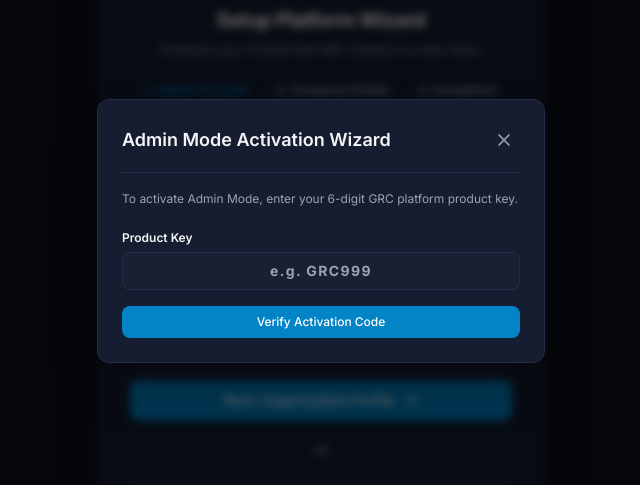
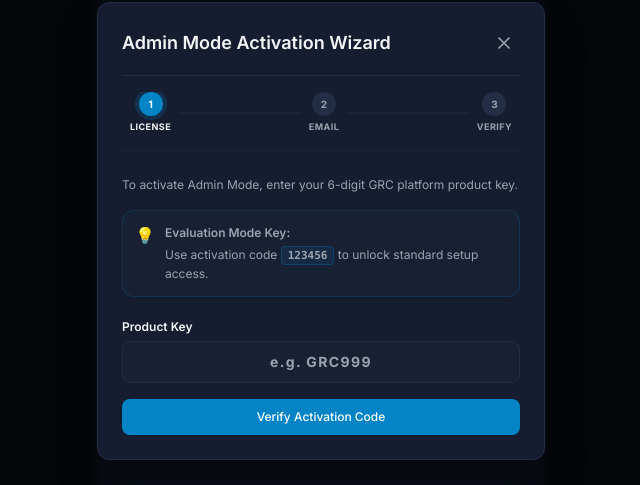
Before and after one commit to Pranav-Amin-10/Enterprise_Risk_Assessment_Platform, a React (Vite) app in the folder frontend/: page /setup in a window 1280 px wide. Both pictures are taken after a click on the button "First Time Sign Up / Activate Platform". Shown: the part 169-654 px from the top of the page, without its empty margins (319-959 px from the left). Built offline with nearby package versions, Linux system fonts and the light colour scheme; no server answers.

Commit message:
feat: design premium 3-step visualizer for Admin Mode Activation Wizard and add demo key alerts

```diff
--- a/frontend/src/pages/Login.tsx
+++ b/frontend/src/pages/Login.tsx
@@ -261,11 +261,65 @@ export const Login: React.FC = () => {
         title="Admin Mode Activation Wizard"
         size="sm"
       >
+        <div className="space-y-6">
+          {/* Step Progress Visualizer */}
+          <div className="flex items-center justify-between px-2 pb-4 border-b border-dark-border/40">
+            <div className="flex flex-col items-center space-y-1">
+              <span className={`h-6 w-6 rounded-full flex items-center justify-center text-[10px] font-bold transition-all ${
+                setupStep === 1
+                  ? 'bg-brand-500 text-white ring-4 ring-brand-500/20'
+                  : setupStep > 1
+                  ? 'bg-emerald-500 text-white'
+                  : 'bg-dark-border text-dark-muted'
+              }`}>
+                {setupStep > 1 ? '✓' : '1'}
+              </span>
+              <span className={`text-[9px] font-bold tracking-wider uppercase ${setupStep === 1 ? 'text-brand-400' : 'text-dark-muted'}`}>License</span>
+            </div>
+            <div className="flex-1 h-0.5 mx-2 bg-dark-border/40 relative">
+              <div className={`absolute inset-y-0 left-0 bg-brand-500 transition-all duration-300 ${setupStep > 1 ? 'w-full' : 'w-0'}`} />
+            </div>
+            <div className="flex flex-col items-center space-y-1">
+              <span className={`h-6 w-6 rounded-full flex items-center justify-center text-[10px] font-bold transition-all ${
+                setupStep === 2
+                  ? 'bg-brand-500 text-white ring-4 ring-brand-500/20'
+                  : setupStep > 2
+                  ? 'bg-emerald-500 text-white'
+                  : 'bg-dark-border text-dark-muted'
+              }`}>
+                {setupStep > 2 ? '✓' : '2'}
+              </span>
+              <span className={`text-[9px] font-bold tracking-wider uppercase ${setupStep === 2 ? 'text-brand-400' : 'text-dark-muted'}`}>Email</span>
+            </div>
+            <div className="flex-1 h-0.5 mx-2 bg-dark-border/40 relative">
+              <div className={`absolute inset-y-0 left-0 bg-brand-500 transition-all duration-300 ${setupStep > 2 ? 'w-full' : 'w-0'}`} />
+            </div>
+            <div className="flex flex-col items-center space-y-1">
+              <span className={`h-6 w-6 rounded-full flex items-center justify-center text-[10px] font-bold transition-all ${
+                setupStep === 3
+                  ? 'bg-brand-500 text-white ring-4 ring-brand-500/20'
+                  : 'bg-dark-border text-dark-muted'
+              }`}>
+                3
+              </span>
+              <span className={`text-[9px] font-bold tracking-wider uppercase ${setupStep === 3 ? 'text-brand-400' : 'text-dark-muted'}`}>Verify</span>
+            </div>
+          </div>
+
           {setupStep === 1 && (
             <form onSubmit={handleVerifyProductKey} className="space-y-4 text-left">
               <p className="text-xs text-dark-muted leading-relaxed">
                 To activate Admin Mode, enter your 6-digit GRC platform product key.
               </p>
+
+              <div className="bg-[#232d45]/20 border border-brand-500/20 rounded-xl p-3 text-xs leading-relaxed text-dark-muted flex items-start gap-2.5">
+                <span className="text-base">💡</span>
+                <div>
+                  <span className="font-semibold text-brand-400">Evaluation Mode Key:</span>
+                  <p className="mt-0.5">Use activation code <code className="px-1.5 py-0.5 bg-brand-500/10 border border-brand-500/30 rounded text-brand-300 font-bold text-[11px]">123456</code> to unlock standard setup access.</p>
+                </div>
+              </div>
+
               <div className="space-y-1">
                 <label className="text-xs font-semibold text-dark-text">Product Key</label>
                 <input
@@ -273,13 +327,13 @@ export const Login: React.FC = () => {
                   placeholder="e.g. GRC999"
                   value={productKey}
                   onChange={(e) => setProductKey(e.target.value.toUpperCase())}
-                className="w-full bg-[#232d45]/20 border border-dark-border rounded-lg px-3 py-2 text-center text-sm font-bold tracking-widest text-white focus:outline-none focus:border-brand-500"
+                  className="w-full bg-[#232d45]/20 border border-dark-border rounded-lg px-3 py-2.5 text-center text-sm font-bold tracking-widest text-white focus:outline-none focus:border-brand-500 transition-colors"
                   required
                 />
               </div>
               <button
                 type="submit"
-              className="w-full bg-brand-500 hover:bg-brand-600 text-white font-medium text-xs py-2 rounded-lg transition-colors flex items-center justify-center gap-2 mt-4"
+                className="w-full bg-brand-500 hover:bg-brand-600 text-white font-medium text-xs py-2.5 rounded-lg transition-colors flex items-center justify-center gap-2 mt-4 shadow-lg shadow-brand-500/10"
               >
                 Verify Activation Code
               </button>
@@ -298,13 +352,13 @@ export const Login: React.FC = () => {
                   placeholder="admin@company.com"
                   value={setupEmail}
                   onChange={(e) => setSetupEmail(e.target.value)}
-                className="w-full bg-[#232d45]/20 border border-dark-border rounded-lg px-3 py-2 text-xs text-white focus:outline-none focus:border-brand-500"
+                  className="w-full bg-[#232d45]/20 border border-dark-border rounded-lg px-3 py-2.5 text-xs text-white focus:outline-none focus:border-brand-500 transition-colors"
                   required
                 />
               </div>
               <button
                 type="submit"
-              className="w-full bg-brand-500 hover:bg-brand-600 text-white font-medium text-xs py-2 rounded-lg transition-colors flex items-center justify-center gap-2 mt-4"
+                className="w-full bg-brand-500 hover:bg-brand-600 text-white font-medium text-xs py-2.5 rounded-lg transition-colors flex items-center justify-center gap-2 mt-4 shadow-lg shadow-brand-500/10"
               >
                 Send Verification Code
               </button>
@@ -316,6 +370,15 @@ export const Login: React.FC = () => {
               <p className="text-xs text-dark-muted leading-relaxed">
                 Enter the 6-digit passcode sent to your inbox: <strong>{setupEmail}</strong>.
               </p>
+
+              <div className="bg-[#232d45]/20 border border-emerald-500/20 rounded-xl p-3 text-xs leading-relaxed text-dark-muted flex items-start gap-2.5">
+                <span className="text-base">🔑</span>
+                <div>
+                  <span className="font-semibold text-emerald-400">Mail Simulator Passcode:</span>
+                  <p className="mt-0.5">Use passcode <code className="px-1.5 py-0.5 bg-emerald-500/10 border border-emerald-500/30 rounded text-emerald-300 font-bold text-[11px]">123456</code> to verify email ownership.</p>
+                </div>
+              </div>
+
               <div className="space-y-1">
                 <label className="text-xs font-semibold text-dark-text">Verification Passcode</label>
                 <input
@@ -324,18 +387,19 @@ export const Login: React.FC = () => {
                   placeholder="e.g. 123456"
                   value={activationOtpInput}
                   onChange={(e) => setActivationOtpInput(e.target.value.replace(/\D/g, ''))}
-                className="w-full bg-[#232d45]/20 border border-dark-border rounded-lg px-3 py-2 text-center text-sm font-bold tracking-widest text-white focus:outline-none focus:border-brand-500"
+                  className="w-full bg-[#232d45]/20 border border-dark-border rounded-lg px-3 py-2.5 text-center text-sm font-bold tracking-widest text-white focus:outline-none focus:border-brand-500 transition-colors"
                   required
                 />
               </div>
               <button
                 type="submit"
-              className="w-full bg-brand-500 hover:bg-brand-600 text-white font-medium text-xs py-2 rounded-lg transition-colors flex items-center justify-center gap-2 mt-4"
+                className="w-full bg-brand-500 hover:bg-brand-600 text-white font-medium text-xs py-2.5 rounded-lg transition-colors flex items-center justify-center gap-2 mt-4 shadow-lg shadow-brand-500/10"
               >
                 Verify OTP & Complete Setup
               </button>
             </form>
           )}
+        </div>
       </Modal>
 
     </div>
--- a/frontend/src/pages/SetupWizard.tsx
+++ b/frontend/src/pages/SetupWizard.tsx
@@ -333,11 +333,65 @@ export const SetupWizard: React.FC = () => {
         title="Admin Mode Activation Wizard"
         size="sm"
       >
+        <div className="space-y-6">
+          {/* Step Progress Visualizer */}
+          <div className="flex items-center justify-between px-2 pb-4 border-b border-dark-border/40">
+            <div className="flex flex-col items-center space-y-1">
+              <span className={`h-6 w-6 rounded-full flex items-center justify-center text-[10px] font-bold transition-all ${
+                setupStep === 1
+                  ? 'bg-brand-500 text-white ring-4 ring-brand-500/20'
+                  : setupStep > 1
+                  ? 'bg-emerald-500 text-white'
+                  : 'bg-dark-border text-dark-muted'
+              }`}>
+                {setupStep > 1 ? '✓' : '1'}
+              </span>
+              <span className={`text-[9px] font-bold tracking-wider uppercase ${setupStep === 1 ? 'text-brand-400' : 'text-dark-muted'}`}>License</span>
+            </div>
+            <div className="flex-1 h-0.5 mx-2 bg-dark-border/40 relative">
+              <div className={`absolute inset-y-0 left-0 bg-brand-500 transition-all duration-300 ${setupStep > 1 ? 'w-full' : 'w-0'}`} />
+            </div>
+            <div className="flex flex-col items-center space-y-1">
+              <span className={`h-6 w-6 rounded-full flex items-center justify-center text-[10px] font-bold transition-all ${
+                setupStep === 2
+                  ? 'bg-brand-500 text-white ring-4 ring-brand-500/20'
+                  : setupStep > 2
+                  ? 'bg-emerald-500 text-white'
+                  : 'bg-dark-border text-dark-muted'
+              }`}>
+                {setupStep > 2 ? '✓' : '2'}
+              </span>
+              <span className={`text-[9px] font-bold tracking-wider uppercase ${setupStep === 2 ? 'text-brand-400' : 'text-dark-muted'}`}>Email</span>
+            </div>
+            <div className="flex-1 h-0.5 mx-2 bg-dark-border/40 relative">
+              <div className={`absolute inset-y-0 left-0 bg-brand-500 transition-all duration-300 ${setupStep > 2 ? 'w-full' : 'w-0'}`} />
+            </div>
+            <div className="flex flex-col items-center space-y-1">
+              <span className={`h-6 w-6 rounded-full flex items-center justify-center text-[10px] font-bold transition-all ${
+                setupStep === 3
+                  ? 'bg-brand-500 text-white ring-4 ring-brand-500/20'
+                  : 'bg-dark-border text-dark-muted'
+              }`}>
+                3
+              </span>
+              <span className={`text-[9px] font-bold tracking-wider uppercase ${setupStep === 3 ? 'text-brand-400' : 'text-dark-muted'}`}>Verify</span>
+            </div>
+          </div>
+
           {setupStep === 1 && (
             <form onSubmit={handleVerifyProductKey} className="space-y-4 text-left">
               <p className="text-xs text-dark-muted leading-relaxed">
                 To activate Admin Mode, enter your 6-digit GRC platform product key.
               </p>
+
+              <div className="bg-[#232d45]/20 border border-brand-500/20 rounded-xl p-3 text-xs leading-relaxed text-dark-muted flex items-start gap-2.5">
+                <span className="text-base">💡</span>
+                <div>
+                  <span className="font-semibold text-brand-400">Evaluation Mode Key:</span>
+                  <p className="mt-0.5">Use activation code <code className="px-1.5 py-0.5 bg-brand-500/10 border border-brand-500/30 rounded text-brand-300 font-bold text-[11px]">123456</code> to unlock standard setup access.</p>
+                </div>
+              </div>
+
               <div className="space-y-1">
                 <label className="text-xs font-semibold text-dark-text">Product Key</label>
                 <input
@@ -345,13 +399,13 @@ export const SetupWizard: React.FC = () => {
                   placeholder="e.g. GRC999"
                   value={productKey}
                   onChange={(e) => setProductKey(e.target.value.toUpperCase())}
-                className="w-full bg-[#232d45]/20 border border-dark-border rounded-lg px-3 py-2 text-center text-sm font-bold tracking-widest text-white focus:outline-none focus:border-brand-500"
+                  className="w-full bg-[#232d45]/20 border border-dark-border rounded-lg px-3 py-2.5 text-center text-sm font-bold tracking-widest text-white focus:outline-none focus:border-brand-500 transition-colors"
                   required
                 />
               </div>
               <button
                 type="submit"
-              className="w-full bg-brand-500 hover:bg-brand-600 text-white font-medium text-xs py-2 rounded-lg transition-colors flex items-center justify-center gap-2 mt-4"
+                className="w-full bg-brand-500 hover:bg-brand-600 text-white font-medium text-xs py-2.5 rounded-lg transition-colors flex items-center justify-center gap-2 mt-4 shadow-lg shadow-brand-500/10"
               >
                 Verify Activation Code
               </button>
@@ -370,13 +424,13 @@ export const SetupWizard: React.FC = () => {
                   placeholder="admin@company.com"
                   value={setupEmail}
                   onChange={(e) => setSetupEmail(e.target.value)}
-                className="w-full bg-[#232d45]/20 border border-dark-border rounded-lg px-3 py-2 text-xs text-white focus:outline-none focus:border-brand-500"
+                  className="w-full bg-[#232d45]/20 border border-dark-border rounded-lg px-3 py-2.5 text-xs text-white focus:outline-none focus:border-brand-500 transition-colors"
                   required
                 />
               </div>
               <button
                 type="submit"
-              className="w-full bg-brand-500 hover:bg-brand-600 text-white font-medium text-xs py-2 rounded-lg transition-colors flex items-center justify-center gap-2 mt-4"
+                className="w-full bg-brand-500 hover:bg-brand-600 text-white font-medium text-xs py-2.5 rounded-lg transition-colors flex items-center justify-center gap-2 mt-4 shadow-lg shadow-brand-500/10"
               >
                 Send Verification Code
               </button>
@@ -388,6 +442,15 @@ export const SetupWizard: React.FC = () => {
               <p className="text-xs text-dark-muted leading-relaxed">
                 Enter the 6-digit passcode sent to your inbox: <strong>{setupEmail}</strong>.
               </p>
+
+              <div className="bg-[#232d45]/20 border border-emerald-500/20 rounded-xl p-3 text-xs leading-relaxed text-dark-muted flex items-start gap-2.5">
+                <span className="text-base">🔑</span>
+                <div>
+                  <span className="font-semibold text-emerald-400">Mail Simulator Passcode:</span>
+                  <p className="mt-0.5">Use passcode <code className="px-1.5 py-0.5 bg-emerald-500/10 border border-emerald-500/30 rounded text-emerald-300 font-bold text-[11px]">123456</code> to verify email ownership.</p>
+                </div>
+              </div>
+
               <div className="space-y-1">
                 <label className="text-xs font-semibold text-dark-text">Verification Passcode</label>
                 <input
@@ -396,18 +459,19 @@ export const SetupWizard: React.FC = () => {
                   placeholder="e.g. 123456"
                   value={activationOtpInput}
                   onChange={(e) => setActivationOtpInput(e.target.value.replace(/\D/g, ''))}
-                className="w-full bg-[#232d45]/20 border border-dark-border rounded-lg px-3 py-2 text-center text-sm font-bold tracking-widest text-white focus:outline-none focus:border-brand-500"
+                  className="w-full bg-[#232d45]/20 border border-dark-border rounded-lg px-3 py-2.5 text-center text-sm font-bold tracking-widest text-white focus:outline-none focus:border-brand-500 transition-colors"
                   required
                 />
               </div>
               <button
                 type="submit"
-              className="w-full bg-brand-500 hover:bg-brand-600 text-white font-medium text-xs py-2 rounded-lg transition-colors flex items-center justify-center gap-2 mt-4"
+                className="w-full bg-brand-500 hover:bg-brand-600 text-white font-medium text-xs py-2.5 rounded-lg transition-colors flex items-center justify-center gap-2 mt-4 shadow-lg shadow-brand-500/10"
               >
                 Verify OTP & Complete Setup
               </button>
             </form>
           )}
+        </div>
       </Modal>
 
     </div>
```
Lines whose indentation alone changed are shown as unchanged.
